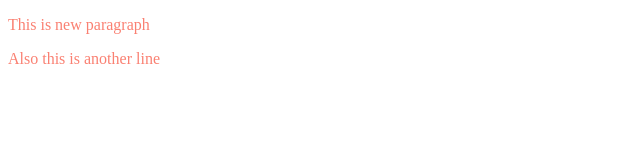
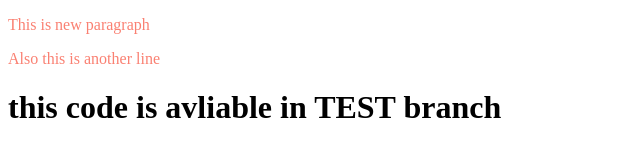
Before and after one commit to alihaider-dev/my-first-repo, a plain HTML site: page index.html in a window 1280 px wide. Shown: the whole page, without its empty margins (0-640 px from the left). Drawn offline with Linux system fonts and the light colour scheme.

Commit message:
New Code

```diff
--- a/index.html
+++ b/index.html
@@ -10,5 +10,6 @@
   <body>
     <p>This is new paragraph</p>
     <p>Also this is another line</p>
+    <h1>this code is avliable in TEST branch</h1>
   </body>
 </html>
```
